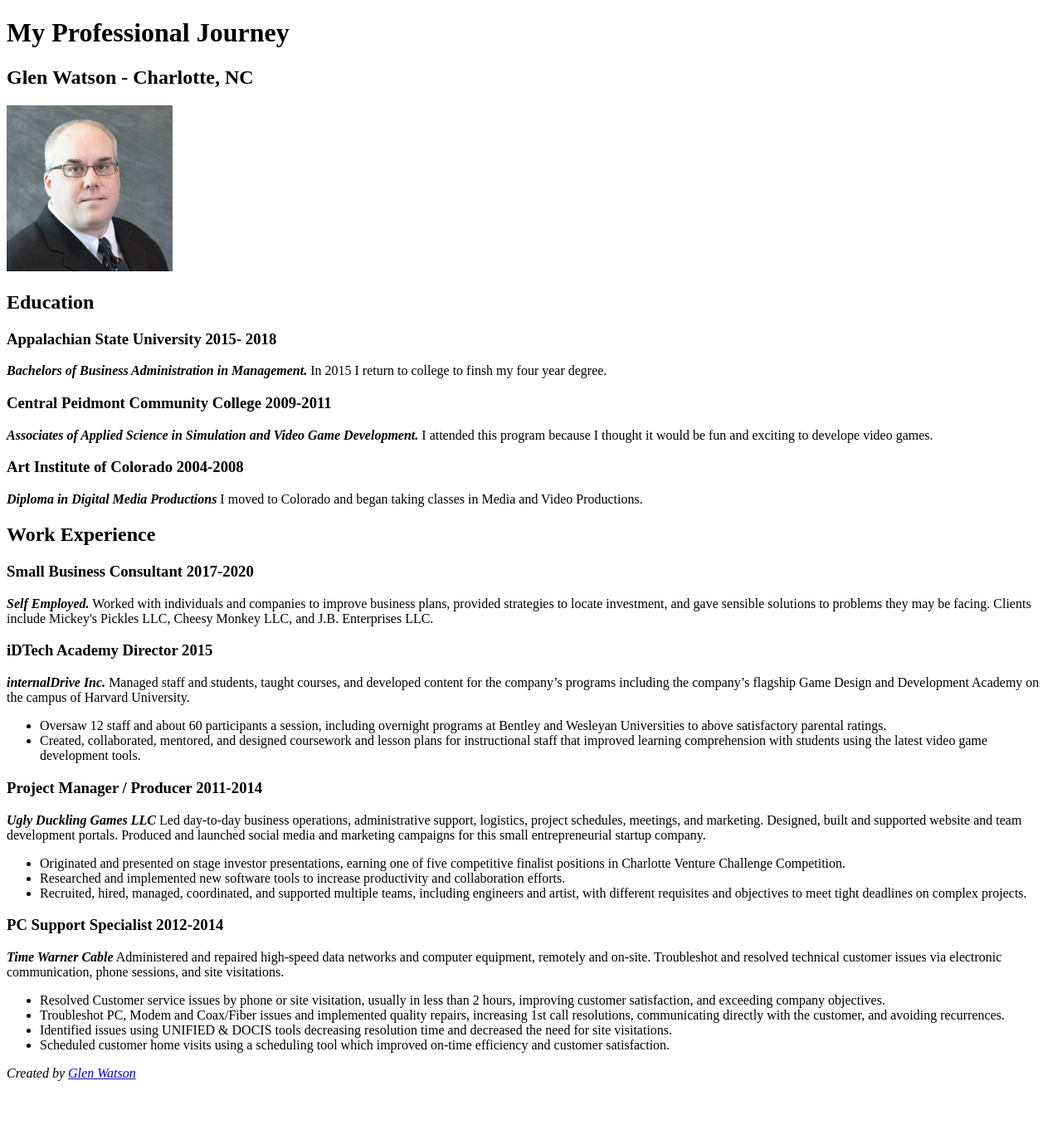
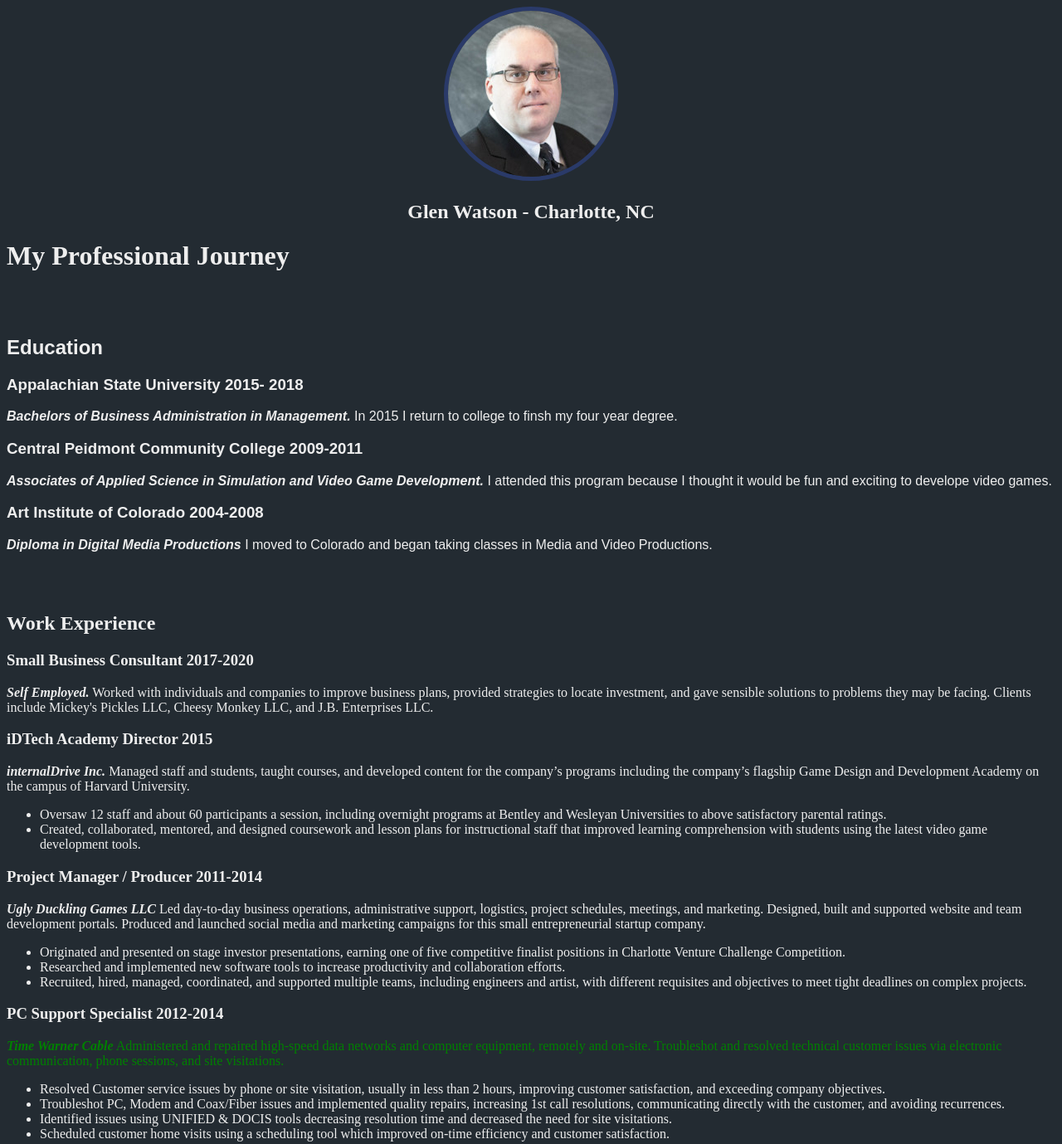
Before and after one commit to CLT-Codecamp-Nov-21/js-assignment-4-html-me-something-GlenWatsonJr, a website: page index.html in a window 1280 px wide. Shown: the top 1379 px of the page at 83% size. Before the commit the page ends 1311 px from the top, so only its background shows below. Drawn offline with Linux system fonts and the light colour scheme.

Commit message:
Add CSS and styling

```diff
--- a/index.html
+++ b/index.html
@@ -2,14 +2,17 @@
 <html>
    <head>
       <title>My Professional Journey</title>
+
+      <link rel="stylesheet" href="styles.css">
    </head>
    <body>
    <header>
+
+      <div style="text-align: center;"><img id="image1" src="images/0.jpg"  alt="profile">
+      <h2>Glen Watson - Charlotte, NC</h2>
+      </div>
       <h1>My Professional Journey</h1>
-      <h2>Glen Watson - Charlotte, NC</h2>
-      <img src="images/0.jpg" />
-
-   </header>
+   </header><br><br>
    <main>
       <article class="education">
          <h2>Education</h2>
@@ -25,7 +28,7 @@
              <h3>Art Institute of Colorado 2004-2008</h3>
              <p><b><em>Diploma in Digital Media Productions</em></b> I moved to Colorado and began taking classes in Media and Video Productions.</p>
          </section>
-     </article>
+     </article><br><br>
      <article class="work">
       <h2>Work Experience</h2>
       <section class="workElements">
@@ -50,8 +53,8 @@
           </ul>
       </section>
       <section class="workElements">
-         <h3>PC Support Specialist 2012-2014</h3>
-         <p><b><em>Time Warner Cable</em></b> Administered and repaired high-speed data networks and computer equipment, remotely and on-site. Troubleshot and resolved technical customer issues via electronic communication, phone sessions, and site visitations.</p>
+         <h3 id = "mainHeading">PC Support Specialist 2012-2014</h3>
+         <p id ="testP" class = "funParagraph"><b><em>Time Warner Cable</em></b> Administered and repaired high-speed data networks and computer equipment, remotely and on-site. Troubleshot and resolved technical customer issues via electronic communication, phone sessions, and site visitations.</p>
          <ul>
             <li>Resolved Customer service issues by phone or site visitation, usually in less than 2 hours, improving customer satisfaction, and exceeding company objectives.</li>
             <li>Troubleshot PC, Modem and Coax/Fiber issues and implemented quality repairs, increasing 1st call resolutions, communicating directly with the customer, and avoiding recurrences.</li>
--- a/styles.css
+++ b/styles.css
@@ -1 +1,42 @@
-/* Write your CSS here! */
+body{
+    color: #eee;
+    background: #232B32;
+    margin: 8px 8px 8px 8px;
+}
+
+a:link{
+    color:thistle;
+}
+
+a:visited{
+    color:wheat;
+}
+#image1{
+    border-radius: 50%;
+    border-style: solid;
+    border-width: 5px;
+    border-color: #2a3a69;
+}
+
+#mainheading{
+    color: red;
+}
+
+.education{
+    font-family: Arial, Helvetica, sans-serif;
+}
+
+.funParagraph{
+    color: green;
+}
+.educationElement{
+
+}
+
+.work{
+
+}
+
+.workElement{
+
+}
```
